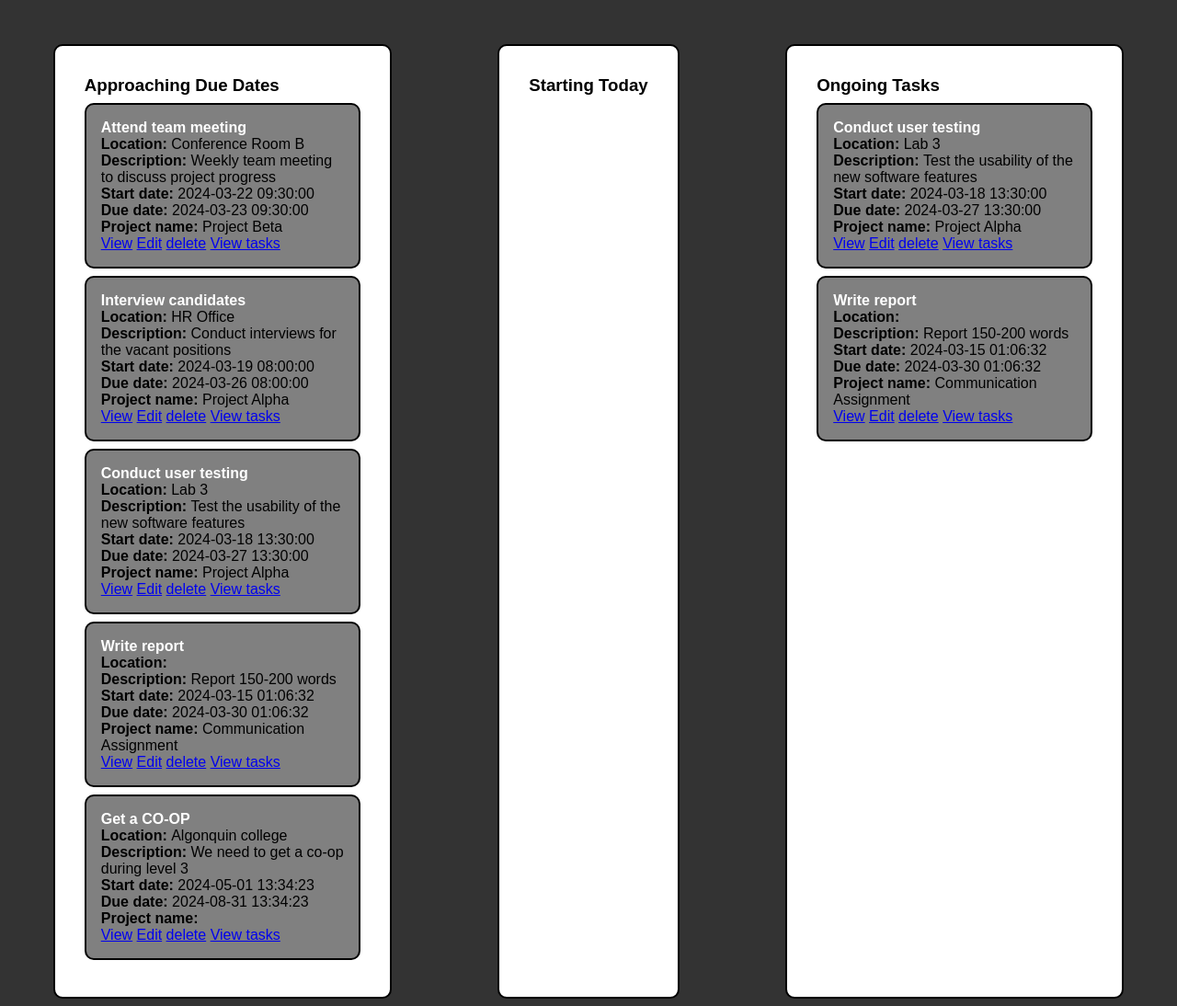
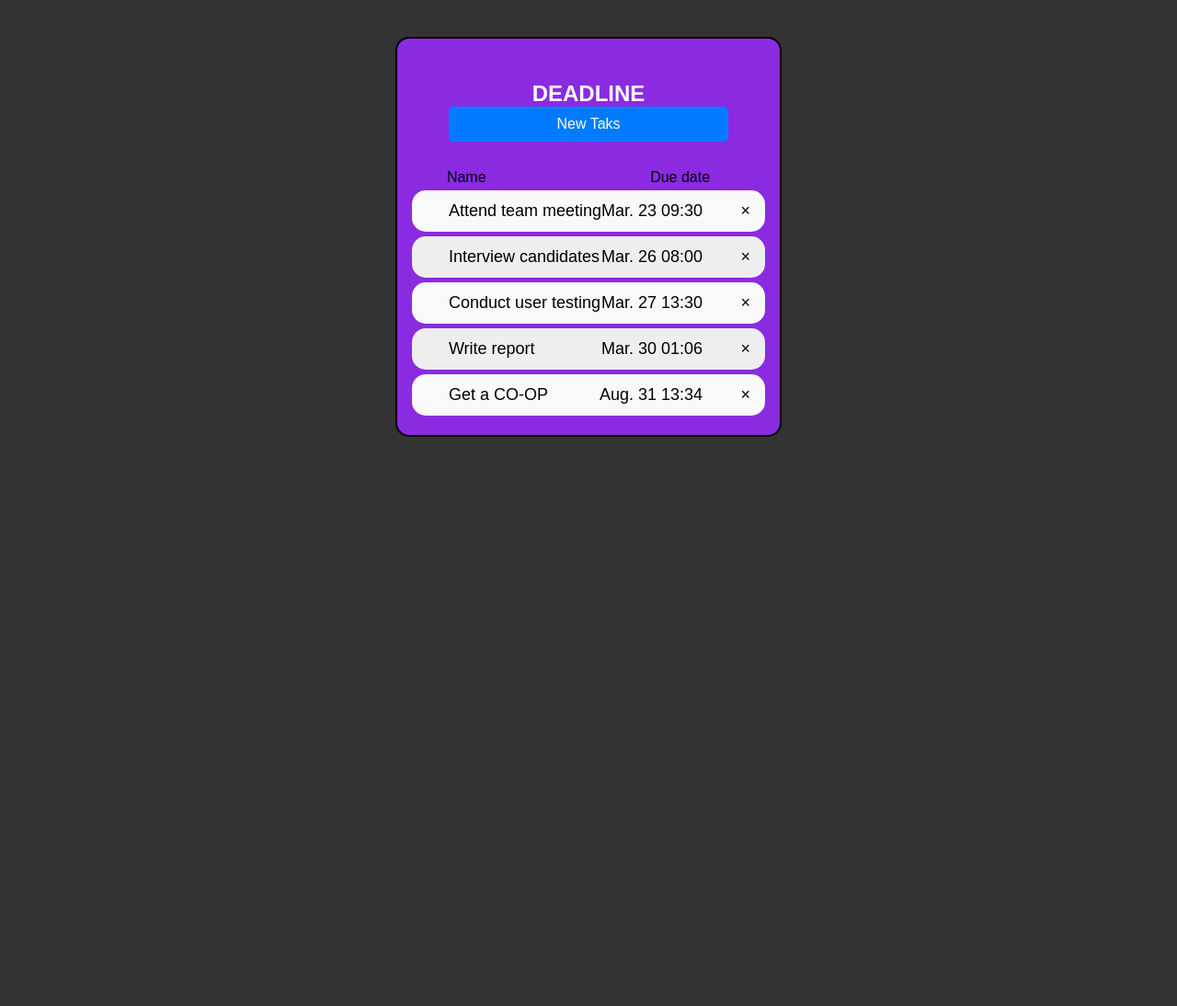
Before and after one commit to andreavisani/KronoKat, a PHP site: page /home.php in a window 1280 px wide. Shown: the whole page at 92% size. After the commit the page ends 475 px from the top, so only its background shows below. Run offline with PHP 8.4, Linux system fonts and the light colour scheme; a user stored in the database is signed in; data comes from the database, SQL or seed files in the repository; tables that the repository leaves empty or names only in its code hold one stand-in row (values such as "Sample post").

Commit message:
Added funcionality to the daily view

```diff
--- a/trial 2/database.php
+++ b/trial 2/database.php
@@ -1,6 +1,6 @@
 <?php
 
-$host = "localhost";
+$host = "localhost:3307";
 $dbname = "kronokat";
 $username = "root";
 $password = "";
--- a/trial 2/home.php
+++ b/trial 2/home.php
@@ -2,6 +2,56 @@
 
 <?php
 session_start();
+
+//MAKE SURE THE USER IS CONNECTED
+if (!isset($_SESSION['users_id'])) {
+    header("Location: login.php");
+    exit; // Make sure to stop the script after redirection
+}
+
+//SET CONNECTION
+$mysqli = require __DIR__ . "/database.php";
+$user_id = mysqli_real_escape_string($mysqli, $_SESSION['users_id']);
+
+if ($_SERVER['REQUEST_METHOD'] == 'POST') {
+    $name = $_POST['name'];
+    $location = $_POST['location'];
+    $description = $_POST['description'];
+    $start_date = $_POST['start_date'];
+    $due_date = $_POST['due_date'];
+
+
+    // Insert task into tasks table
+    $sql = "INSERT INTO tasks (name, location, description, start_date, due_date)
+            VALUES ('$name','$location','$description','$start_date', '$due_date')";
+    $result = mysqli_query($mysqli, $sql);
+
+    // For INSERT statements, $result is true/false
+    if ($result) {
+        $task_id = mysqli_insert_id($mysqli);
+
+        // Insert association into users_tasks table
+        $sql_users_tasks = "INSERT INTO users_tasks (task_id, user_id)
+                            VALUES ('$task_id', '$user_id')";
+        $result_users_tasks = mysqli_query($mysqli, $sql_users_tasks);
+
+        if (!$result_users_tasks) {
+            // Handle the case where insertion into users_tasks failed
+            echo "Error: " . mysqli_error($mysqli);
+            exit; // or handle the error in some other way
+        }
+
+        // Redirect to show page
+        header("Location: home.php");
+    } else {
+        // Handle the case where insertion into tasks failed
+        echo "Error: " . mysqli_error($mysqli);
+        exit; // or handle the error in some other way
+    }
+} else {
+    //header("Location: login.php");
+}
+
 
 ?>
 
@@ -10,25 +60,46 @@ session_start();
 <head>
     <meta charset="UTF-8">
     <meta name="viewport" content="width=device-width, initial-scale=1.0">
-    <link rel="stylesheet" type="text/css" href="styles/style.css">
-    <link rel="stylesheet" type="text/css" href="styles/indexcss.css">
+    <link rel="stylesheet" type="text/css" href="./styles/style.css">
+    <link rel="stylesheet" type="text/css" href="./styles/dashboard-style.css">
+    <script src="./js/popup-script.js">
+
+</script>
     <title>Hello there!</title>
 </head>
 <body>
 
     <!-- SET THE CONNECTION -->
     <?php
-    $mysqli = require __DIR__ . "/database.php";
-    $user_id = mysqli_real_escape_string($mysqli, $_SESSION['users_id']);
-
 
     ?>
 
+    <div style="display: flex; justify-content: space-around; gap: 2rem;">
 
-    <div style="display: flex;">
-        <!-- TASK SORTED BY DUE DATE -->
-        <div style="border: 2px solid black; background-color: white; margin-block: 0.5rem; margin-inline: auto; border-radius: 10px; padding: 2rem;">
-            <h3>Approaching Due Dates</h3>
+        <!-- DEADLINE -->
+        <div class="element-container" id="daily-view">
+
+            <div id="myDIV" class="header">
+                <h2>DEADLINE</h2>
+
+                <button id="openPopup">New Taks</button>
+                <div id="popup" class="popup">
+                    <form action="home.php" method="POST" style="padding: 1rem; display: grid; grid-template-columns: 2;">
+                        <label class="col1" for="name">Name:</label>
+                        <input class="col2" type="text" id="name" name="name" required>
+                        <label class="col1" for="location">Location:</label>
+                        <input class="col2" type="text" id="location" name="location" >
+                        <label class="col1" for="description">Description:</label>
+                        <input class="col2" type="text" id="description" name="description" >
+                        <label class="col1" for="start_date">Start date</label>
+                        <input class="col2" type="datetime-local" id="start_date" name="start_date" required/>
+                        <label class="col1" for="due_date">Due date</label>
+                        <input class="col2" type="datetime-local" id="due_date" name="due_date" required/>
+                        <input id="create_task" type="submit" value="Create new task">
+                    </form>
+                </div>
+
+            </div>
             <?php
                 $sql = "SELECT tasks.*, IFNULL(projects.name, '') AS 'project'
                         FROM tasks
@@ -39,55 +110,28 @@ session_start();
                 //echo $sql;
                 $result_set = mysqli_query($mysqli,$sql);
             ?>
+                <div>
+                    <span style="margin-left: 38px;">Name</span> <span style="float: right; margin-right: 60px;">Due date</span>
+                </div>
+            <ul id="task-list">
+                <?php while($results = mysqli_fetch_assoc($result_set)) { ?>
+                    <li>
+                        <div style="display: flex; justify-content: space-between; padding-right: 60px;">
+                            <p><?php echo $results['name']; ?></p>
+                            <p><?php
+                        // Convert due date timestamp to date and hour-minutes format without seconds and year
+                        $dueDate = date("M. d   H:i", strtotime($results['due_date']));
+                        echo $dueDate; ?></p>
+                        </div>
+                        <p class="close">×</p>
+                    </li>
 
-            <?php while($results = mysqli_fetch_assoc($result_set)) { ?>
-                <div style="border: 2px solid black; background-color: grey; max-width: 300px; margin-block: 0.5rem; margin-inline: auto; border-radius: 10px; padding: 1rem;">
-                    <p style="color:white;"><b><?php echo $results['name']; ?></b></p>
-                    <p><b>Location: </b><?php echo $results['location']; ?></p>
-                    <p><b>Description: </b><?php echo $results['description'] ; ?></p>
-                    <p><b>Start date: </b><?php echo $results['start_date']; ?></p>
-                    <p><b>Due date: </b><?php echo $results['due_date']; ?></p>
-                    <p><b>Project name: </b><?php echo $results['project']; ?></p>
-                    <td><a class="action" href="<?php echo"show.php?id=" . $results['id']; ?>">View</a></td>
-                    <td><a class="action" href="<?php echo "edit.php?id=" . $results['id']; ?>">Edit</a></td>
-                    <td><a class="action" href="<?php echo "delete.php?id=" . $results['id']; ?>">delete</a></td>
-                    <td><a class="action" href="<?php echo "showUsersTasks.php?id=" . $results['id']; ?>">View tasks</a></td>
-
-                </div>
-            <?php } ?>
+                <?php } ?>
+            </ul>
         </div>
 
-        <!-- STARTING TODAY -->
-        <div style="border: 2px solid black; background-color: white; margin-block: 0.5rem; margin-inline: auto; border-radius: 10px; padding: 2rem;">
-            <h3>Starting Today</h3>
-            <?php
-                $sql = "SELECT tasks.*, IFNULL(projects.name, '') AS 'project'
-                        FROM tasks
-                        JOIN users_tasks ON tasks.id = users_tasks.task_id
-                        JOIN projects ON tasks.project_id = projects.id
-                        WHERE users_tasks.user_id = '$user_id' -- WE NEED TO REPLACE THIS USER ID WITH THE VARIABLE COMING FROM POST
-                        AND DATE(tasks.start_date) = CURDATE();";
-                //echo $sql;
-                $result_set = mysqli_query($mysqli,$sql);
-            ?>
-            <?php while($results = mysqli_fetch_assoc($result_set)) { ?>
-                <div style="border: 2px solid black; background-color: grey; max-width: 300px; margin-block: 0.5rem; margin-inline: auto; border-radius: 10px; padding: 1rem;">
-                    <p style="color:white;"><b><?php echo $results['name']; ?></b></p>
-                    <p><b>Location: </b><?php echo $results['location']; ?></p>
-                    <p><b>Description: </b><?php echo $results['description'] ; ?></p>
-                    <p><b>Start date: </b><?php echo $results['start_date']; ?></p>
-                    <p><b>Due date: </b><?php echo $results['due_date']; ?></p>
-                    <p><b>Project name: </b><?php echo $results['project']; ?></p>
-                    <td><a class="action" href="<?php echo"show.php?id=" . $results['id']; ?>">View</a></td>
-                    <td><a class="action" href="<?php echo "edit.php?id=" . $results['id']; ?>">Edit</a></td>
-                    <td><a class="action" href="<?php echo "delete.php?id=" . $results['id']; ?>">delete</a></td>
-                    <td><a class="action" href="<?php echo "showUsersTasks.php?id=" . $results['id']; ?>">View tasks</a></td>
 
-                </div>
-            <?php } ?>
-        </div>
-
-        <!-- ONGOING -->
+        <!-- ONGOING
         <div style="border: 2px solid black; background-color: white; margin-block: 0.5rem; margin-inline: auto; border-radius: 10px; padding: 2rem;">
             <h3>Ongoing Tasks</h3>
             <?php
@@ -115,7 +159,7 @@ session_start();
                     <td><a class="action" href="<?php echo "showUsersTasks.php?id=" . $results['id']; ?>">View tasks</a></td>
 
                 </div>
-            <?php } ?>
+            <?php } ?> -->
         </div>
 
 
@@ -128,5 +172,39 @@ session_start();
 
 
 
+        <?php
+
+
+    ?>
+
+    <script>
+    // Click on a close button to hide the current list item
+    var close = document.getElementsByClassName("close");
+    var i;
+    for (i = 0; i < close.length; i++) {
+      close[i].onclick = function() {
+        var div = this.parentElement;
+        div.style.display = "none";
+      }
+    }
+
+    // Add a "checked" symbol when clicking on a list item
+    var list = document.querySelector('ul');
+    list.addEventListener('click', function(ev) {
+    // Check if the clicked target is either the <li> or one of its children
+    var clickedElement = ev.target;
+    while (clickedElement && clickedElement !== list) {
+        if (clickedElement.tagName === 'LI') {
+            clickedElement.classList.toggle('checked');
+            break;
+        }
+        clickedElement = clickedElement.parentNode;
+    }
+}, false);
+    </script>
+
+
+
+
 </body>
 </html>
--- /dev/null
+++ b/trial 2/styles/dashboard-style.css
@@ -0,0 +1,168 @@
+.page-container{
+    margin: 1rem;
+    display: grid;
+    gap: 1rem;
+    grid-template-columns: repeat(10, 1fr);
+    grid-template-rows: repeat(10, 1fr);
+}
+
+.element-container{
+    padding: 1rem;
+    background-color: blueviolet;
+    border: 2px solid black;
+    border-radius: 15px;
+}
+
+#daily-view{
+
+    grid-column: 1 / span 6;
+    grid-row: 3 / span 8;
+}
+
+#weekly-view{
+    background-color: black;
+    color: white;
+    grid-column: 7 / span 5;
+    grid-row: 3 / span 5;
+}
+
+#notes{
+    background-color: black;
+    color: white;
+    grid-column: 7 / span 5;
+    grid-row: 8 / span 3;
+
+}
+
+
+/* Remove margins and padding from the list */
+ul {
+    margin: 0;
+    padding: 0;
+    list-style-type: none;
+
+  }
+
+  /* Style the list items */
+  ul li {
+    cursor: pointer;
+    position: relative;
+    padding: 12px 8px 12px 40px;
+    background: #eee;
+    font-size: 18px;
+    transition: 0.2s;
+    margin-block: 5px;
+    border-radius: 15px;
+
+    /* make the list items unselectable */
+    -webkit-user-select: none;
+    -moz-user-select: none;
+    -ms-user-select: none;
+    user-select: none;
+  }
+
+  /* Set all odd list items to a different color (zebra-stripes) */
+  ul li:nth-child(odd) {
+    background: #f9f9f9;
+  }
+
+  /* Darker background-color on hover */
+  ul li:hover {
+    background: #ddd;
+  }
+
+  /* When clicked on, add a background color and strike out text */
+  ul li.checked {
+    background: #888;
+    color: #fff;
+    text-decoration: line-through;
+  }
+
+  /* Add a "checked" mark when clicked on */
+  ul li.checked::before {
+    content: '';
+    position: absolute;
+    border-color: #fff;
+    border-style: solid;
+    border-width: 0 2px 2px 0;
+    top: 10px;
+    left: 16px;
+    transform: rotate(45deg);
+    height: 15px;
+    width: 7px;
+  }
+
+  /* Style the close button */
+  .close {
+    position: absolute;
+    right: 0;
+    top: 0;
+    padding: 12px 16px 12px 16px;
+  }
+
+  .close:hover {
+    background-color: #f44336;
+    color: white;
+  }
+
+  /* Style the header */
+  .header {
+    padding: 30px 40px;
+    color: white;
+    text-align: center;
+  }
+
+  /* Clear floats after the header */
+  .header:after {
+    content: "";
+    display: table;
+    clear: both;
+  }
+
+  /* Style the input */
+  input {
+    padding: 10px;
+    font-size: 16px;
+  }
+
+  /* Style the "Add" button */
+  .addBtn {
+    padding: 10px;
+    width: 25%;
+    background: #d9d9d9;
+    color: #555;
+    float: left;
+    text-align: center;
+    font-size: 16px;
+    cursor: pointer;
+    transition: 0.3s;
+    border-radius: 0;
+  }
+
+  .addBtn:hover {
+    background-color: #bbb;
+  }
+
+  /* Styling for the popup */
+  .popup {
+    color: black;
+    display: none;
+    position: fixed;
+    width: 700px;
+    top: 50%;
+    left: 50%;
+    transform: translate(-50%, -50%);
+    background-color: #ffffff;
+    padding: 20px;
+    border: 1px solid #ccc;
+    box-shadow: 0 0 10px rgba(0, 0, 0, 0.1);
+    z-index: 9999;
+}
+
+.col1 {
+    grid-column: 1;
+}
+
+.col2{
+    grid-column: 2;
+}
```
Also changed, not shown: trial 2/js/popup-script.js (added, +13 -0 lines), trial 2/newTask.php (added, +53 -0 lines).
